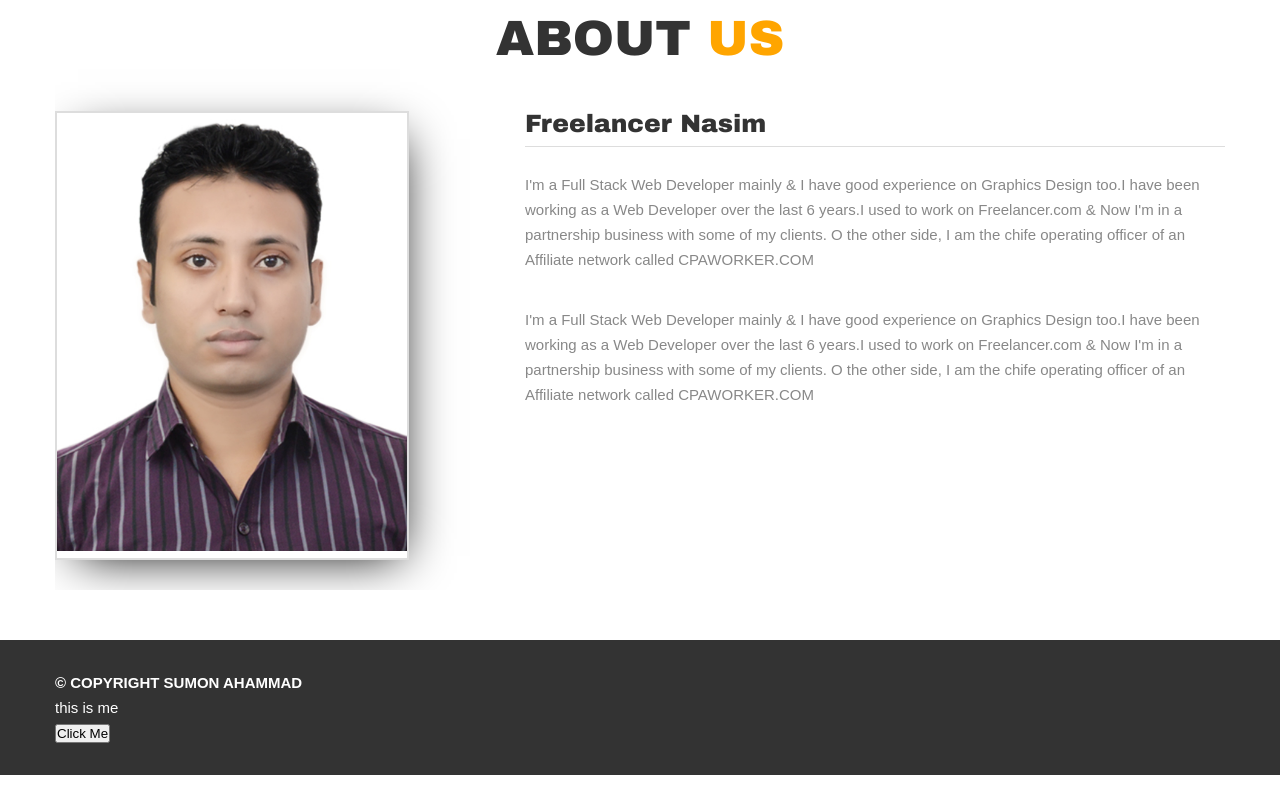
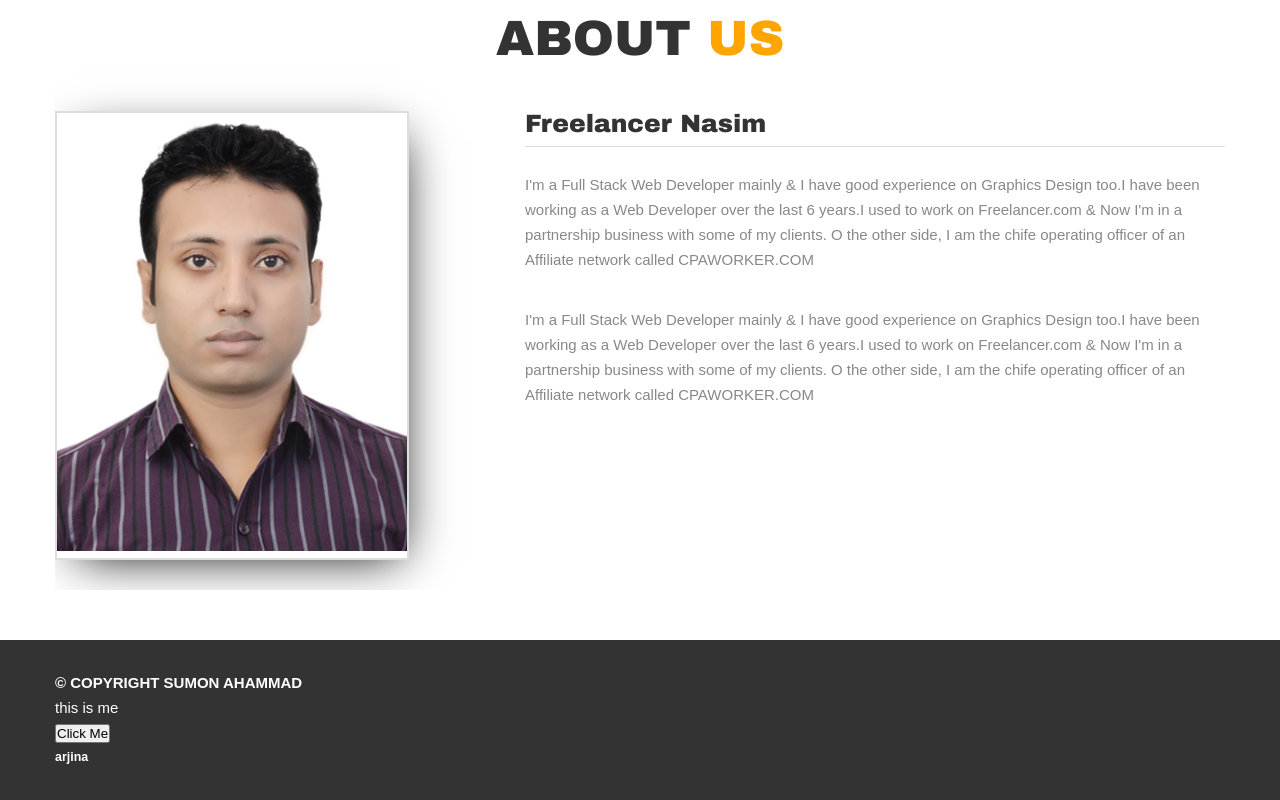
Before and after one commit to sumonami4455/block-design, a plain HTML site: page index.html in a window 1280 px wide. Shown: the part 702-1502 px from the top of the page. Before the commit the page ends 1477 px from the top, so only its background shows below. Drawn offline with Linux system fonts and the light colour scheme.

Commit message:
Update index.html

```diff
--- a/index.html
+++ b/index.html
@@ -123,6 +123,10 @@
 
            <p>this is me</p>
            <button>Click Me</button>
+
+           <h5>arjina</h5>
+
+
        </div>
    </footer>
 </body>
```
